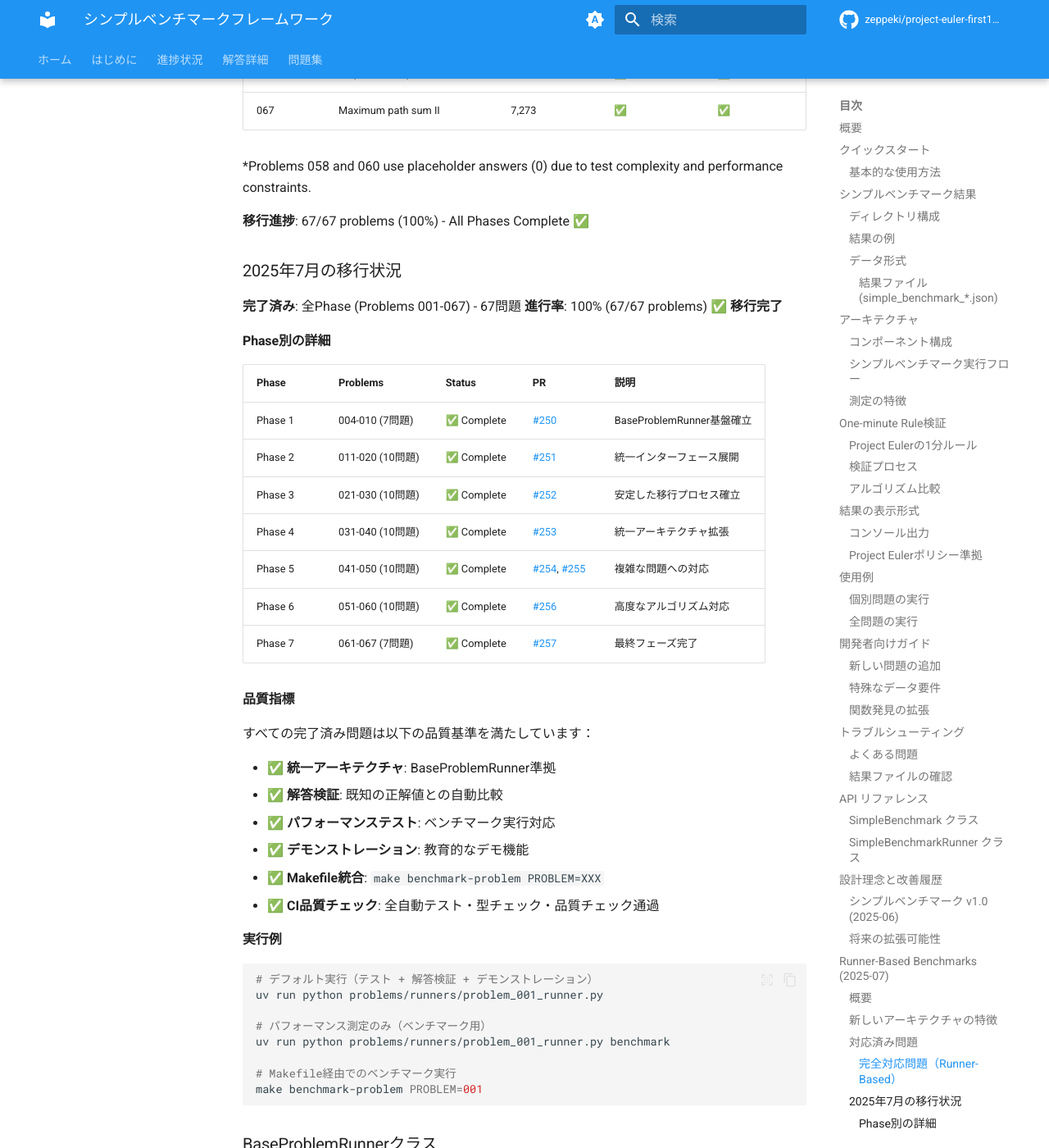
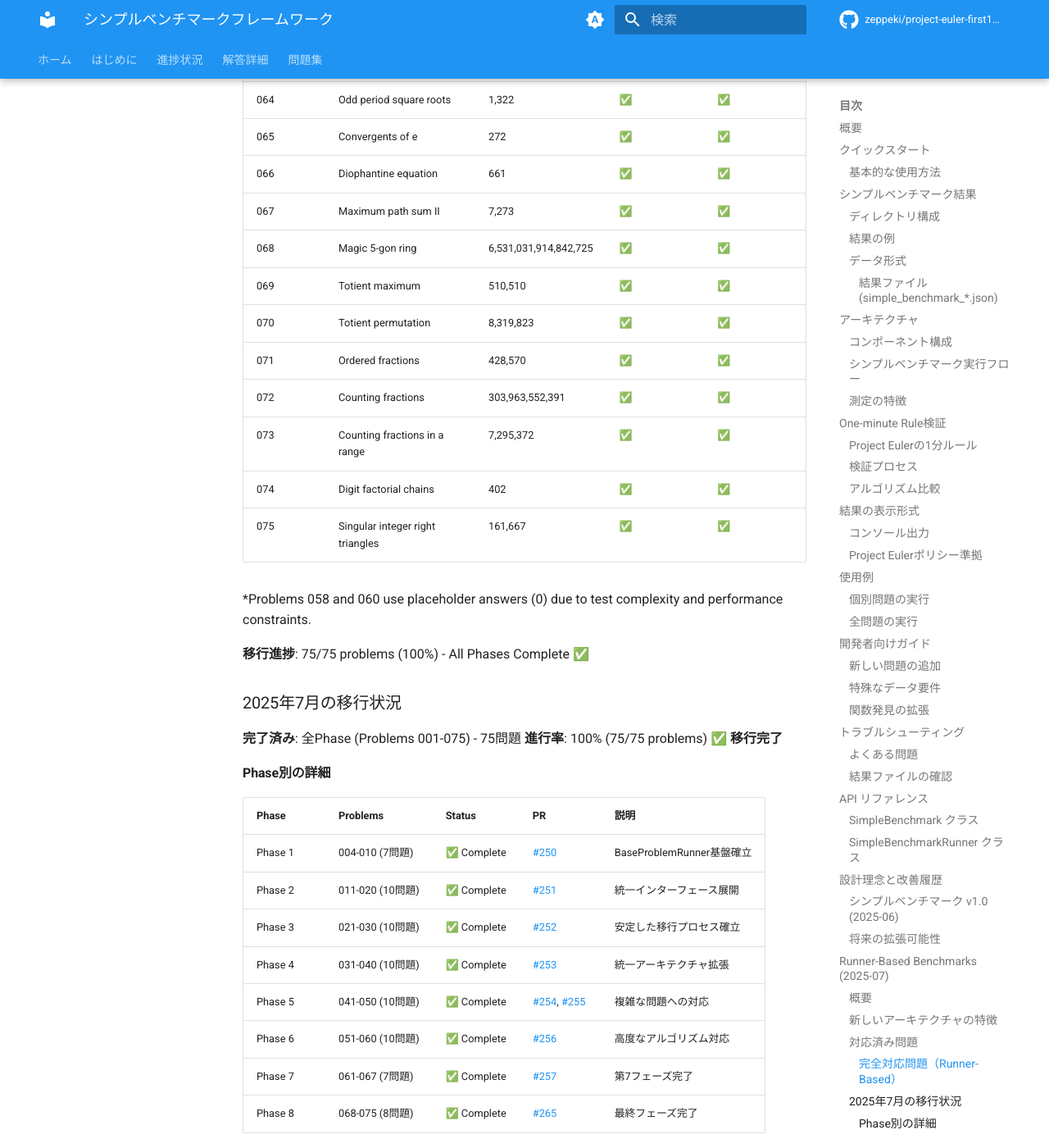
Before and after one commit to zeppeki/project-euler-first100, an MkDocs documentation site: the page built from docs/benchmarks.md, in a window 1280 px wide and 1400 px high, scrolled down 11749 px. Shown: the whole window at 82% size. Built offline with MkDocs 1.6.1 and Material for MkDocs 9.7.7, drawn with Linux system fonts in a browser that asks for light colours; comment, search, counter and statistics services are not loaded; some of the changed text lies outside the part shown.

Commit message:
Update docs/benchmarks.md to reflect Problems 068-075 completion
- Update BaseProblemRunner architecture coverage: 001-067 → 001-075
- Add Problem 068-075 entries to the complete problems table
- Update migration progress: 67/67 → 75/75 problems (100%)
- Add Phase 8 (Problems 068-075) to phase breakdown
- Update all progress numbers to reflect current status

All 75 problems now fully support the unified BaseProblemRunner
architecture with performance testing and demonstrations.

🤖 Generated with [Claude Code](https://claude.ai/code)

Co-Authored-By: Claude <noreply@anthropic.com>

```diff
--- a/docs/benchmarks.md
+++ b/docs/benchmarks.md
@@ -387,7 +387,7 @@ class SimpleBenchmarkRunner:
 
 以下の問題は新しいBaseProblemRunnerアーキテクチャに完全対応しています：
 
-**Phase 1-7完了済み（Problems 001-067）**
+**Phase 1-8完了済み（Problems 001-075）**
 
 | Problem | Title | Known Answer | Performance Test | Demonstrations |
 |---------|-------|--------------|------------------|----------------|
@@ -458,15 +458,23 @@ class SimpleBenchmarkRunner:
 | 065 | Convergents of e | 272 | ✅ | ✅ |
 | 066 | Diophantine equation | 661 | ✅ | ✅ |
 | 067 | Maximum path sum II | 7,273 | ✅ | ✅ |
+| 068 | Magic 5-gon ring | 6,531,031,914,842,725 | ✅ | ✅ |
+| 069 | Totient maximum | 510,510 | ✅ | ✅ |
+| 070 | Totient permutation | 8,319,823 | ✅ | ✅ |
+| 071 | Ordered fractions | 428,570 | ✅ | ✅ |
+| 072 | Counting fractions | 303,963,552,391 | ✅ | ✅ |
+| 073 | Counting fractions in a range | 7,295,372 | ✅ | ✅ |
+| 074 | Digit factorial chains | 402 | ✅ | ✅ |
+| 075 | Singular integer right triangles | 161,667 | ✅ | ✅ |
 
 *Problems 058 and 060 use placeholder answers (0) due to test complexity and performance constraints.
 
-**移行進捗**: 67/67 problems (100%) - All Phases Complete ✅
+**移行進捗**: 75/75 problems (100%) - All Phases Complete ✅
 
 ### 2025年7月の移行状況
 
-**完了済み**: 全Phase (Problems 001-067) - 67問題
-**進行率**: 100% (67/67 problems) ✅ **移行完了**
+**完了済み**: 全Phase (Problems 001-075) - 75問題
+**進行率**: 100% (75/75 problems) ✅ **移行完了**
 
 #### Phase別の詳細
 
@@ -478,7 +486,8 @@ class SimpleBenchmarkRunner:
 | Phase 4 | 031-040 (10問題) | ✅ Complete | #253 | 統一アーキテクチャ拡張 |
 | Phase 5 | 041-050 (10問題) | ✅ Complete | #254, #255 | 複雑な問題への対応 |
 | Phase 6 | 051-060 (10問題) | ✅ Complete | #256 | 高度なアルゴリズム対応 |
-| Phase 7 | 061-067 (7問題) | ✅ Complete | #257 | 最終フェーズ完了 |
+| Phase 7 | 061-067 (7問題) | ✅ Complete | #257 | 第7フェーズ完了 |
+| Phase 8 | 068-075 (8問題) | ✅ Complete | #265 | 最終フェーズ完了 |
 
 #### 品質指標
 
@@ -603,19 +612,20 @@ if __name__ == "__main__":
 
 #### BaseProblemRunner移行の達成
 
-2025年7月現在、全67問題のBaseProblemRunnerアーキテクチャへの移行が完了しました：
+2025年7月現在、全75問題のBaseProblemRunnerアーキテクチャへの移行が完了しました：
 
-**✅ 移行完了 (Problems 001-067)**
+**✅ 移行完了 (Problems 001-075)**
 - **Phase 1-3**: 基盤確立とプロセス定着 (30問題)
 - **Phase 4**: 統一アーキテクチャ拡張 (10問題)
 - **Phase 5**: 複雑な問題への対応 (10問題)
 - **Phase 6**: 高度なアルゴリズム対応 (10問題)
-- **Phase 7**: 最終フェーズ完了 (7問題)
+- **Phase 7**: 第7フェーズ完了 (7問題)
+- **Phase 8**: 最終フェーズ完了 (8問題)
 
 #### 移行による成果
 
 **統一されたアーキテクチャ**
-- 全67問題が同一のBaseProblemRunnerインターフェースに準拠
+- 全75問題が同一のBaseProblemRunnerインターフェースに準拠
 - 一貫したテスト実行、ベンチマーク、デモンストレーション機能
 - 標準化された期待値検証システム
 
```
